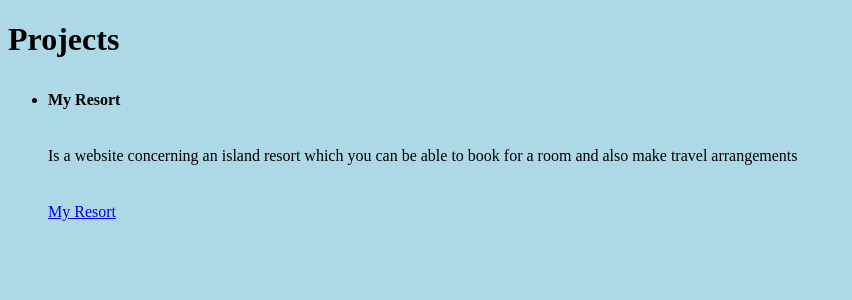
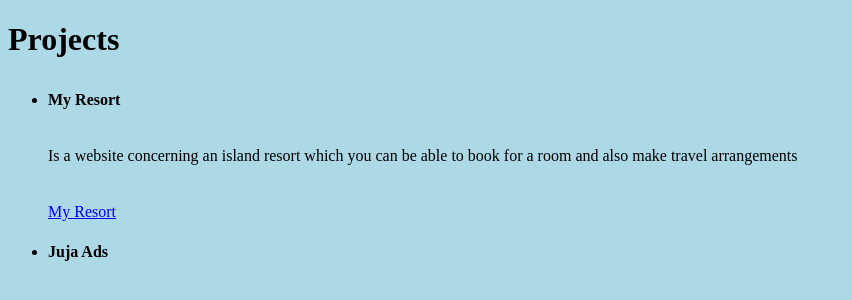
Before and after one commit to Jeffacy99/portfolio, a plain HTML site: page projects.html in a window 1280 px wide. Shown: the whole page, without its empty margins (0-852 px from the left). Drawn offline with Linux system fonts and the light colour scheme.

Commit message:
added a project in projects.html

```diff
--- a/projects.html
+++ b/projects.html
@@ -11,6 +11,7 @@
       <li><b><strong>My Resort</b></strong></li>
       <p>Is a website concerning an island resort which you can be able to book for a room and also make travel arrangements</p>
       <a href="https://github.com/Jeffacy99/RESORT.git">My Resort</a>
+<li><b><strong>Juja Ads</b></strong></li>
 
     </ul>
   </body>
```
